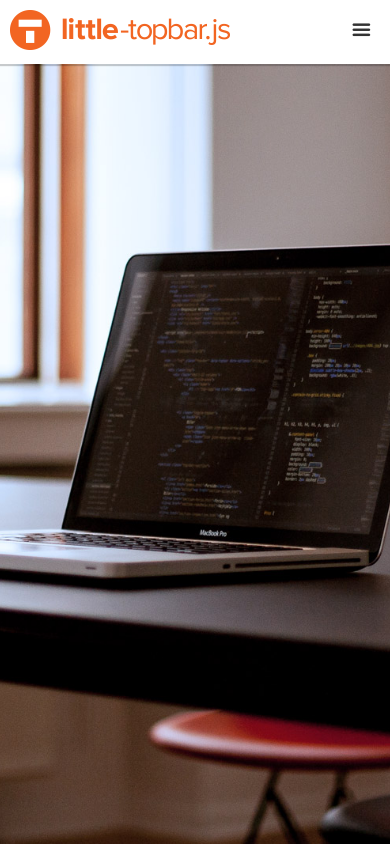
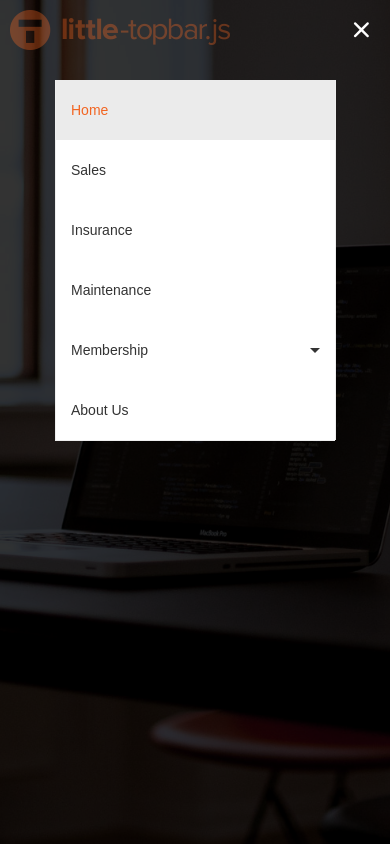
Before and after one commit to codelittle/little-topbar, a website: page index.html in a window 390 px wide. Both pictures are taken after a click on the link 361 px from the left and 32 px from the top of the page. Drawn offline with nearby package versions, Linux system fonts and the light colour scheme; files that its build step writes are made by us from their sources.

Commit message:
Added some minimal responsive functionality

```diff
--- a/css/little-topbar.css
+++ b/css/little-topbar.css
@@ -47,14 +47,14 @@
 .icon-boxed-chevron-down:before {
   content: "\e608"; }
 
-.clearfix, nav.little-topbar, nav.little-topbar ul {
+.clearfix, nav.little-topbar, nav.little-topbar ul, nav.little-topbar.expanded ul {
   zoom: 1; }
-  .clearfix:before, nav.little-topbar:before, nav.little-topbar ul:before, .clearfix:after, nav.little-topbar:after, nav.little-topbar ul:after {
+  .clearfix:before, nav.little-topbar:before, nav.little-topbar ul:before, nav.little-topbar.expanded ul:before, .clearfix:after, nav.little-topbar:after, nav.little-topbar ul:after, nav.little-topbar.expanded ul:after {
     content: "\0020";
     display: block;
     height: 0;
     overflow: hidden; }
-  .clearfix:after, nav.little-topbar:after, nav.little-topbar ul:after {
+  .clearfix:after, nav.little-topbar:after, nav.little-topbar ul:after, nav.little-topbar.expanded ul:after {
     clear: both; }
 
 nav.little-topbar, nav.little-topbar * {
@@ -213,6 +213,13 @@ nav.little-topbar {
   nav.little-topbar .little-toggle a.expand, nav.little-topbar .little-toggle a.collapse {
     display: none; }
 
+html.touch nav.little-topbar ul > li > a:hover {
+  color: #333;
+  background-color: #fff; }
+html.touch nav.little-topbar ul > li.active > a:hover {
+  color: #f26522;
+  background-color: #ebebeb; }
+
 @media only screen and (-webkit-min-device-pixel-ratio: 2), only screen and (min--moz-device-pixel-ratio: 2), only screen and (-o-min-device-pixel-ratio: 2/1), only screen and (min-device-pixel-ratio: 2), only screen and (min-resolution: 192dpi), only screen and (min-resolution: 2dppx) {
   nav.little-topbar div.logo h1 a, nav.little-topbar div.logo h1 a:visited {
     background-image: url(../img/little_topbar_logo_2x.png); } }
@@ -221,7 +228,13 @@ nav.little-topbar {
   nav.little-topbar {
     max-width: 840px; }
     nav.little-topbar ul {
-      display: none; }
+      display: none;
+      opacity: 0;
+      -webkit-transition: opacity 300ms ease-in;
+      -ms-transition: opacity 300ms ease-in;
+      -moz-transition: opacity 300ms ease-in;
+      -o-transition: opacity 300ms ease-in;
+      transition: opacity 300ms ease-in; }
     nav.little-topbar div.little-toggle a.expand, nav.little-topbar div.little-toggle a.collapse {
       display: block;
       float: right;
@@ -235,5 +248,50 @@ nav.little-topbar {
         font-family: 'littletopbar';
         font-size: 18px;
         padding: 0 10px; }
+    nav.little-topbar div.little-toggle a.expand {
+      display: block;
+      opacity: 1; }
     nav.little-topbar div.little-toggle a.collapse {
-      display: none; } }
+      display: none;
+      opacity: 0;
+      color: #fff; }
+    nav.little-topbar.expanded {
+      position: fixed;
+      top: 0;
+      right: 0;
+      bottom: 0;
+      left: 0;
+      width: 100%;
+      background: rgba(0, 0, 0, 0.8);
+      overflow: scroll; }
+      nav.little-topbar.expanded div.logo {
+        opacity: 0.35; }
+      nav.little-topbar.expanded div.menu-container {
+        position: fixed;
+        top: 80px;
+        left: 0;
+        right: 0;
+        bottom: 0;
+        width: 100%; }
+      nav.little-topbar.expanded ul {
+        display: block;
+        float: none;
+        opacity: 1;
+        background-color: #fff;
+        width: 280px;
+        height: auto;
+        margin: 0 auto; }
+        nav.little-topbar.expanded ul li {
+          display: block;
+          float: none;
+          width: 100%; }
+        nav.little-topbar.expanded ul li:last-child {
+          border-bottom-width: 1px;
+          border-bottom-style: solid;
+          border-bottom-color: #eee; }
+      nav.little-topbar.expanded div.little-toggle a.collapse {
+        display: block;
+        opacity: 1; }
+      nav.little-topbar.expanded div.little-toggle a.expand {
+        display: none;
+        opacity: 0; } }
--- a/index.html
+++ b/index.html
@@ -11,6 +11,7 @@
     <link rel="stylesheet" href="css/little-topbar.css">
     <script src="js/modernizr/modernizr.js"></script>
     <script src="js/jquery/dist/jquery.min.js"></script>
+    <script src="js/little-topbar.js"></script>
 </head>
 <body>
     <nav class="little-topbar">
@@ -19,15 +20,20 @@
                 <h1><a href="index.html">Little-toolbar</a></h1>
             </div>
             <div class="little-toggle">
-                <a class="expand text" href="#expand"><span class="little-icon icon-menu-lines-expand"></span></a>
-                <a class="collapse text" href="#collapse"><span class="little-icon icon-menu-lines-collapse"></span></a>
+                <a class="expand text" href="#expand">
+                    <span class="little-icon icon-menu-lines-expand"></span>
+                </a>
+                <a class="collapse text" href="#collapse">
+                    <span class="little-icon icon-menu-lines-collapse"></span>
+                </a>
             </div>
+            <div class="menu-container">
                 <ul class="little-items">
                     <li class="active"><a href="index.html">Home</a></li>
                     <li><a href="section.html">Sales</a></li>
                     <li><a href="section.html">Insurance</a></li>
                     <li><a href="section.html">Maintenance</a></li>
-                <li class="has-dropdown"><a href="section.html">Membership</a>
+                    <li class="has-dropdown"><a href="#">Membership</a>
                         <ul class="dropdown">
                             <li>
                                 <a href="section.html">Membership Login</a>
@@ -40,6 +46,7 @@
                     <li><a href="section.html">About Us</a></li>
                 </ul>
             </div>
+        </div>
     </nav>
 
 </body>
--- a/js/little-topbar.js
+++ b/js/little-topbar.js
@@ -1,4 +1,16 @@
 (function() {
-
+  $(document).ready(function() {
+    var collapse_link, expand_class, expand_link, topbar;
+    topbar = $("nav.little-topbar");
+    expand_link = $(".little-toggle a.expand");
+    collapse_link = $(".little-toggle a.collapse");
+    expand_class = "expanded";
+    expand_link.click(function() {
+      topbar.addClass(expand_class);
+    });
+    collapse_link.click(function() {
+      topbar.removeClass(expand_class);
+    });
+  });
 
 }).call(this);
--- a/scss/main.scss
+++ b/scss/main.scss
@@ -6,7 +6,7 @@ $topbar-height: 60px;
 $topbar-width: 100%;
 $topbar-inner-width: 1020px;
 $topbar-padding: 10px;
-$topbar-links-float: right;
+$topbar-menu-float: right;
 $topbar-bg-color: #fff;
 $topbar-bg: $topbar-bg-color;
 $topbar-shadow: 0px 2px 1px 0px rgba(0, 0, 0, 0.2);
@@ -45,11 +45,20 @@ $topbar-anchor-active-bg-color: darken($topbar-bg-color, 8%);
 $topbar-anchor-active-hover-font-color: lighten(#f26522, 5%);
 $topbar-anchor-active-hover-bg-color: darken($topbar-bg-color, 12%);
 
+// Toggle settings
+$little-toggle-color: #333;
+$little-toggle-color-active: #fff;
+$little-toggle-dark-screen-color: rgba(#000, .8);
+$little-toggle-text-size: 12px;
+$little-toggle-icon-size: 18px;
+$little-toggle-icon-spacing: 10px;
+
 // Animation Settings
 $topbar-effect-speed: 300ms;
 
 // Responsive Settings
 $responsive_breakpoint: 840px;
+$topbar-mobile-width: 280px;
 
 // Import Icons
 @import 'icons';
@@ -131,7 +140,7 @@ nav.little-topbar {
 	ul {
 		position: relative;
 		display: block;
-		float: $topbar-links-float;
+		float: $topbar-menu-float;
 		height: $topbar-height;
 		width: auto;
 		background: $topbar-bg;
@@ -307,6 +316,25 @@ nav.little-topbar {
 
 }
 
+// Modernizr hover resets
+html.touch {
+
+	nav.little-topbar {
+
+		ul > li > a:hover {
+			color: $topbar-anchor-font-color;
+			background-color: $topbar-bg-color;
+		}
+
+		ul > li.active > a:hover {
+			color: $topbar-anchor-active-font-color;
+			background-color: $topbar-anchor-active-bg-color;
+		}
+
+	}
+
+}
+
 // Retina display media query
 @media
 only screen and (-webkit-min-device-pixel-ratio: 2),
@@ -324,17 +352,20 @@ only screen and (                min-resolution: 2dppx) {
 
  }
 
-$little-toggle-color: #333;
-$little-toggle-text-size: 12px;
-$little-toggle-icon-size: 18px;
-$little-toggle-icon-spacing: 10px;
-
  @media screen and (max-width: $responsive_breakpoint) {
  	nav.little-topbar {
  		max-width:  $responsive_breakpoint;
 
  		ul {
  			display: none;
+ 			opacity: 0;
+
+			// Fadein
+			-webkit-transition: opacity $topbar-effect-speed ease-in;
+			-ms-transition: opacity $topbar-effect-speed ease-in;
+			-moz-transition: opacity $topbar-effect-speed ease-in;
+			-o-transition: opacity $topbar-effect-speed ease-in;
+			transition: opacity $topbar-effect-speed ease-in;
 		}
 		// Show / Hide Elements
 		div.little-toggle {
@@ -357,10 +388,78 @@ $little-toggle-icon-spacing: 10px;
 					padding: 0 $little-toggle-icon-spacing;
 				}
 			}
+			a.expand {
+				display: block; // expand button displayed by default
+				opacity: 1;
+			}
 
 			a.collapse {
 				display: none; // collapse button hidden by default
+				opacity: 0;
+				color: $little-toggle-color-active;
 			}
 		}
+
+		&.expanded {
+			position: fixed;
+			top: 0;
+			right: 0;
+			bottom: 0;
+			left: 0;
+			width: 100%;
+			background: $little-toggle-dark-screen-color;
+			overflow: scroll;
+
+			div.logo {
+				opacity: .35;
+			}
+
+			div.menu-container {
+				position: fixed;
+				top: $topbar-height + 20px;
+				left: 0;
+				right: 0;
+				bottom: 0;
+				width: 100%;
+			}
+
+			ul {
+				display: block;
+				float: none;
+				opacity: 1;
+				background-color: $topbar-bg-color;
+				width: $topbar-mobile-width;
+				height: auto;
+				margin: 0 auto;
+				@extend .clearfix;
+
+				li {
+					display: block;
+					float: none;
+					width: 100%;
+				}
+
+				li:last-child {
+					// Vertical dividers additional
+					border-bottom-width: $topbar-inner-border-width;
+					border-bottom-style: solid;
+					border-bottom-color: $topbar-inner-border-color;
 				}
 			}
+
+			div.little-toggle {
+				a.collapse {
+					display: block;
+					opacity: 1;
+				}
+
+				a.expand {
+					display: none;
+					opacity: 0;
+				}
+			}
+
+		}
+
+	}
+}
```
Also changed, not shown: src/main.coffee (+14 -0 lines). Lines whose indentation alone changed are shown as unchanged.
